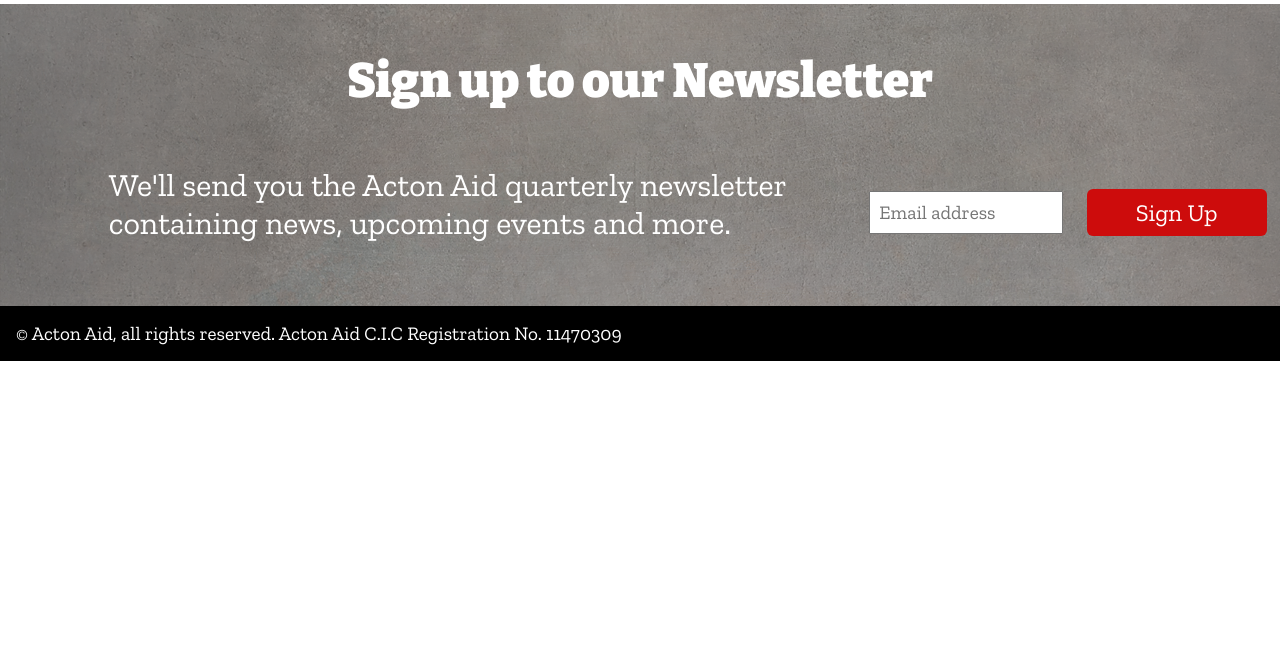
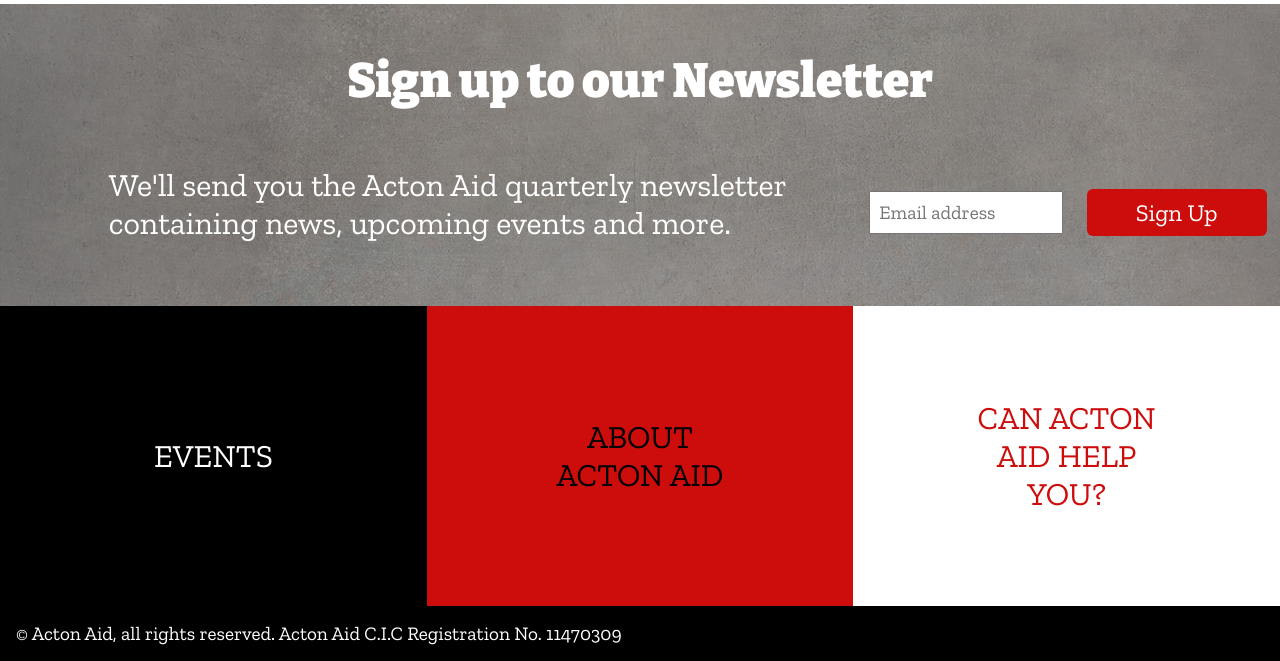
Before and after one commit to MichelleBritton/actonaid, a PHP site: page /about.html in a window 1280 px wide. Shown: the part 4322-4983 px from the top of the page. Before the commit the page ends 4683 px from the top, so only its background shows below. Run offline with PHP 8.4, Linux system fonts and the light colour scheme; some libraries are stand-ins or nearby versions.

Commit message:
Add info links section and style it

```diff
--- a/about.html
+++ b/about.html
@@ -133,7 +133,22 @@
         </div>
     </section>
     <!-- Link Boxes -->
-
+    <section id="info-links">
+        <div class="row text-center g-0">
+            <div class="col-12 col-md-4 box-link black-bg position-relative">
+                <img src="assets/images/events-bg.jpg" class="d-block w-100" alt="Music Event">
+                <h3 class="center-xy"><a href="events.html" class="white text-uppercase text-decoration-none">Events</a></h3>
+            </div>
+            <div class="col-12 col-md-4 box-link red-bg position-relative">
+                <img src="assets/images/airambulance.jpg" class="d-block w-100" alt="Air Ambulance">
+                <h3 class="center-xy"><a href="about.html" class="black text-uppercase text-decoration-none">About Acton Aid</a></h3>
+            </div>
+            <div class="col-12 col-md-4 box-link white-bg position-relative">
+                <img src="assets/images/village.jpg" class="d-block w-100" alt="Iron Acton Village">
+                <h3 class="center-xy"><a href="can-acton-aid-help-you.html" class="red text-uppercase text-decoration-none">Can Acton Aid help you?</a></h3>
+            </div>
+        </div>
+    </section>
     <!-- Footer -->
     <footer class="container-fluid black-bg">
         <div class="row">
--- a/assets/css/style.css
+++ b/assets/css/style.css
@@ -69,6 +69,9 @@ a.white:hover {
     color: #000;
 }
 a.black:hover {
+    color: #cd0c0c;
+}
+.red {
     color: #cd0c0c;
 }
 .red-bg {
@@ -326,3 +329,24 @@ header.shrink .dropdown-menu[data-bs-popper] {
     background: #000;
     color: #fff;
 }
+
+/* Newsletter
+------------------------------------------------------------------*/
+#info-links img {
+    height: 300px;
+    object-fit: cover;
+    opacity: 0;
+    transition: opacity 0.5s ease;
+}
+#info-links .box-link:hover > img {
+    opacity: .5;
+}
+#info-links a.white:hover {
+    color: #fff;
+}
+#info-links a.black:hover {
+    color: #000;
+}
+#info-links a.red:hover {
+    color: #cd0c0c;
+}
```
Also changed, not shown: assets/images/events-bg.jpg (added).
